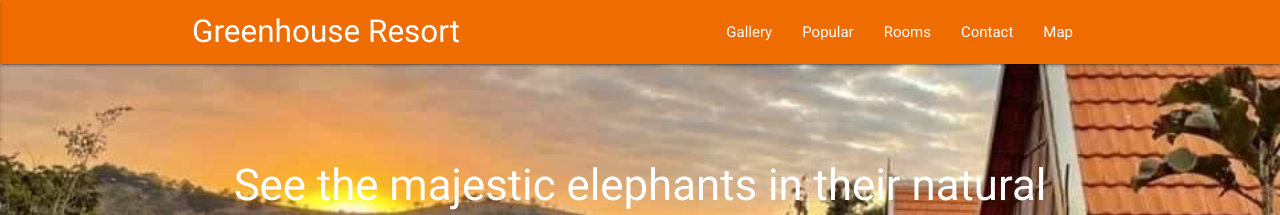
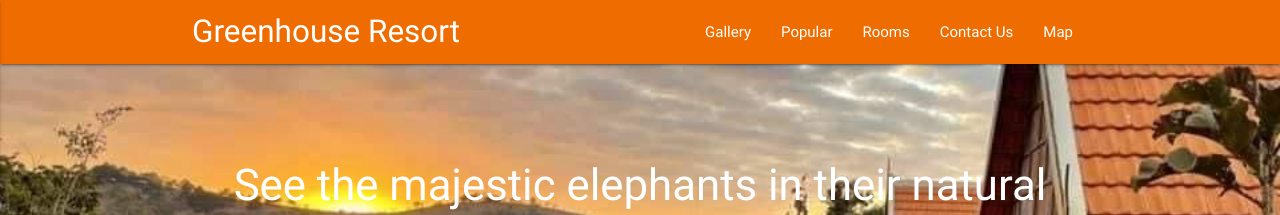
Before and after one commit to yong-lim/greenhouse-retreat, a Jekyll site: the page built from index.md, in a window 1280 px wide. Shown: the top 215 px of the page. Built offline with Jekyll 4.4.1, drawn with Linux system fonts in a browser that asks for light colours; nearby versions of some CDN libraries.

```diff
--- a/_data/nav.yml
+++ b/_data/nav.yml
@@ -7,7 +7,7 @@
 - title : Rooms
   link  : "#rooms"
 
-- title : Contact
+- title : Contact Us
   link  : "#contact"
 
 - title : Map
```
Also changed, not shown: assets/js/jordan.js (line endings or trailing spaces).
